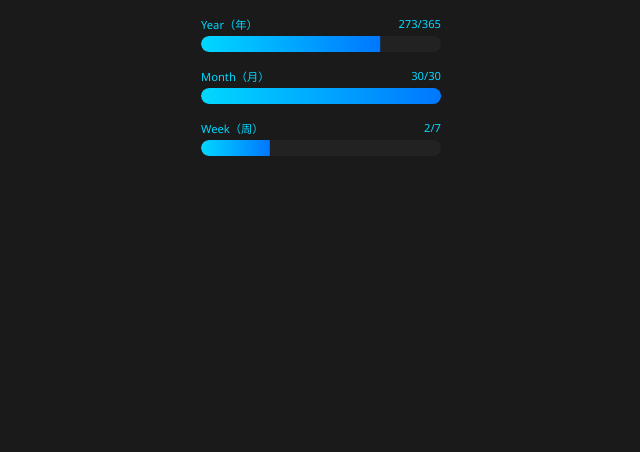
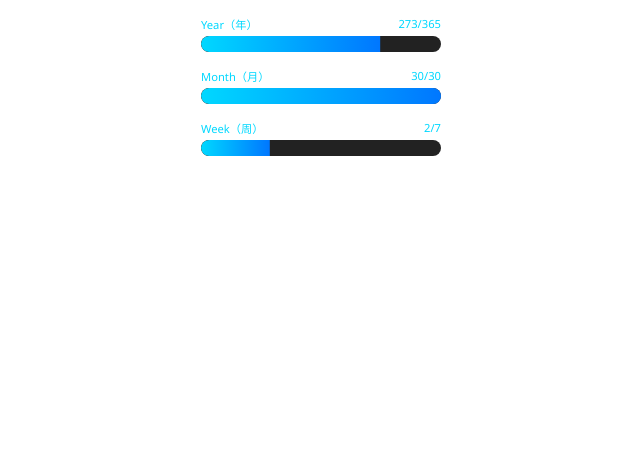
Before and after one commit to zuoshiqing01-boop/-, a plain HTML site: page index.html in a window 1280 px wide. Shown: the part 348-800 px from the top of the page, without its empty margins (319-959 px from the left). Drawn offline with Linux system fonts and the light colour scheme.

Commit message:
Update index.html

```diff
--- a/index.html
+++ b/index.html
@@ -6,7 +6,7 @@
 <title>时间与进度条界面（实时版）</title>
 <style>
   body {
-    background-color: #1a1a1a;
+    background-color: transparent;
     color: #00d8ff;
     font-family: 'Segoe UI', Tahoma, Geneva, Verdana, sans-serif;
     display: flex;
```
